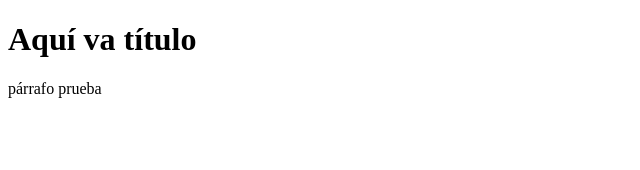
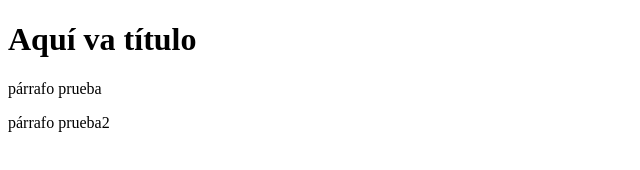
Before and after one commit to Srestrepo2809/Proyecto-web-empresa-C, a plain HTML site: page index.html in a window 1280 px wide. Shown: the whole page, without its empty margins (0-640 px from the left). Drawn offline with Linux system fonts and the light colour scheme.

Commit message:
Modificación 2 Index

```diff
--- a/index.html
+++ b/index.html
@@ -7,5 +7,6 @@
 <body>
     <h1>Aquí va título</h1>
     <p>párrafo prueba</p>
+    <p>párrafo prueba2</p>
 </body>
 </html>
```
